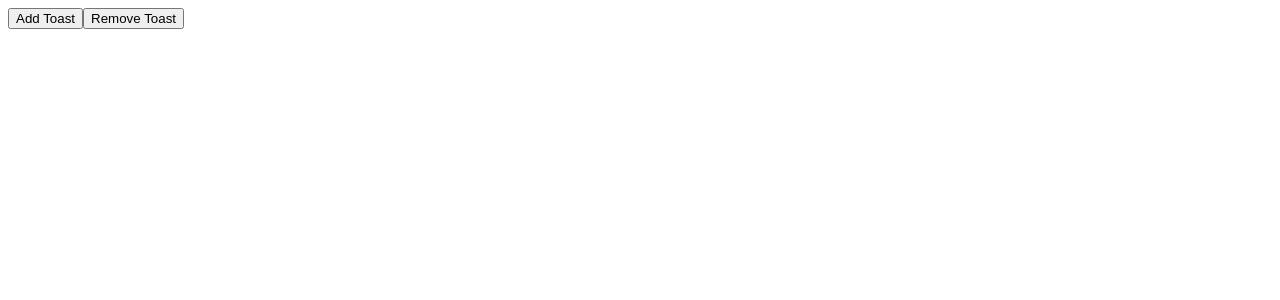
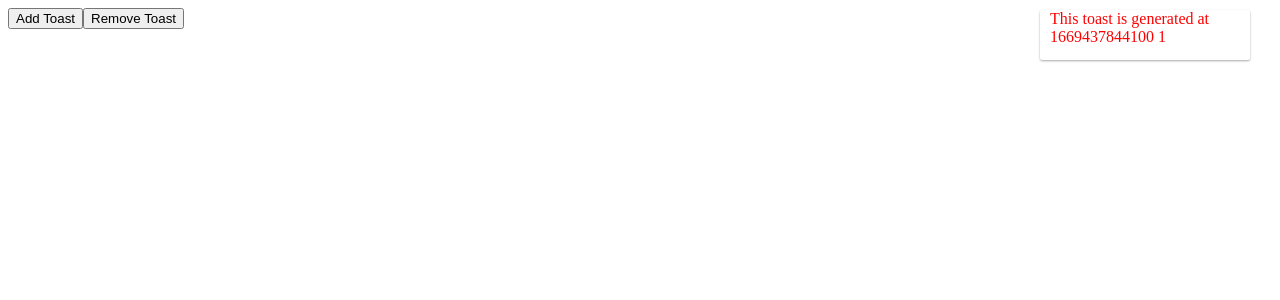
Before and after one commit to udaychauhan/reactchallenges, a React (Create React App) app: page / in a window 1280 px wide. Both pictures are taken after a click on the button "Add Toast". Shown: the top 300 px of the page. Built offline with nearby package versions, Linux system fonts and the light colour scheme.

Commit message:
toast position fixed and not blinking now

```diff
--- a/src/App.tsx
+++ b/src/App.tsx
@@ -2,13 +2,13 @@ import React from 'react';
 import ToastContainer from './components/Toast/ToastContainer';
 import { useToastContext } from './components/Toast/ToastProvider';
 const App: React.FC = () => {
-    const { showToast, hideToast, toasts } = useToastContext();
+    const { showToast } = useToastContext();
     return (
         <div>
             <ToastContainer />
             <button
                 onClick={() => {
-                    showToast('ye le');
+                    showToast(`This toast is generated at ${new Date().getTime()}`);
                 }}
             >
                 Add Toast
--- a/src/components/Toast/Toast.tsx
+++ b/src/components/Toast/Toast.tsx
@@ -11,8 +11,9 @@ const Toast: React.FC<IToast> = (toast) => {
         }, toast.timeout);
         return () => clearTimeout(timeout);
     }, [toast]);
+    const yPos = (toast.id - 1) * 100;
     return (
-        <div className="toast" style={{ backgroundPositionY: `${toast.id * 10} px`, position: 'sticky' }}>
+        <div style={{ color: 'red', top: `${yPos}px`, position: 'absolute' }} className="toast" key={toast.id}>
             {message + ' ' + toast.id}
         </div>
     );
--- a/src/components/Toast/ToastProvider.tsx
+++ b/src/components/Toast/ToastProvider.tsx
@@ -1,4 +1,6 @@
 import React, { createContext, useContext, useState } from 'react';
+
+const DEFAULT_TOAST_TIME = 3000;
 
 export interface IToast {
     id: number;
@@ -10,14 +12,14 @@ export type Toasts = IToast[];
 
 interface IToastContext {
     toasts: Toasts;
-    showToast: (text: string) => void;
+    showToast: (text: string, timeout?: number) => void;
     hideToast: (toastId: number) => void;
     hideAllToasts: () => void;
 }
 export const ToastContext = createContext<IToastContext>({
     toasts: [],
     // eslint-disable-next-line @typescript-eslint/no-empty-function
-    showToast: (text: string) => {},
+    showToast: (text: string, timeout?: number) => {},
     // eslint-disable-next-line @typescript-eslint/no-empty-function
     hideToast: (toastId: number) => {},
     // eslint-disable-next-line @typescript-eslint/no-empty-function
@@ -34,10 +36,9 @@ export const ToastProvider = ({ children }: ToastProviderProps) => {
         setToasts([]);
     };
     const showToast = (text: string, timeout?: number) => {
-        const toastsByDesc = toasts.sort((toastA, toastB) => toastB.id - toastA.id);
-        const newToastId = toastsByDesc.length > 0 ? toastsByDesc[0].id + 1 : 1;
-        const toast: IToast = { id: newToastId, message: text, timeout: timeout || 2000 };
-        const updatedToastsList = toasts.concat(toast);
+        const newToastId = toasts.length > 0 ? toasts[toasts.length - 1].id + 1 : 1;
+        const toast: IToast = { id: newToastId, message: text, timeout: DEFAULT_TOAST_TIME };
+        const updatedToastsList = [...toasts, toast];
         setToasts(updatedToastsList);
     };
     const hideToast = (toastId: number) => {
--- a/src/components/Toast/toast.css
+++ b/src/components/Toast/toast.css
@@ -1,13 +1,20 @@
 .toast-container {
-  right: 20px;
-  position: absolute;
-  background: rgb(18, 17, 17);
-  max-width: fit-content;
+  position: fixed;
+  width: 200px;
+  height: 200px;
+  left: 100%;
+  top: 0%;
+  margin-left: -250px;
 }
 
 .toast {
-  width: 80px;
-  height: 20px;
-  margin: 20px;
+  width: 200px;
+  height: 50px;
+  margin: 10px;
   background-color: rgb(225, 185, 185);
+  position: sticky;
+  box-shadow: 0 1px 3px rgba(0,0,0,0.12), 0 1px 2px rgba(0,0,0,0.24);
+  border-radius: 2px;
+  background: #fff;
+  padding-left: 10px;
 }
```
